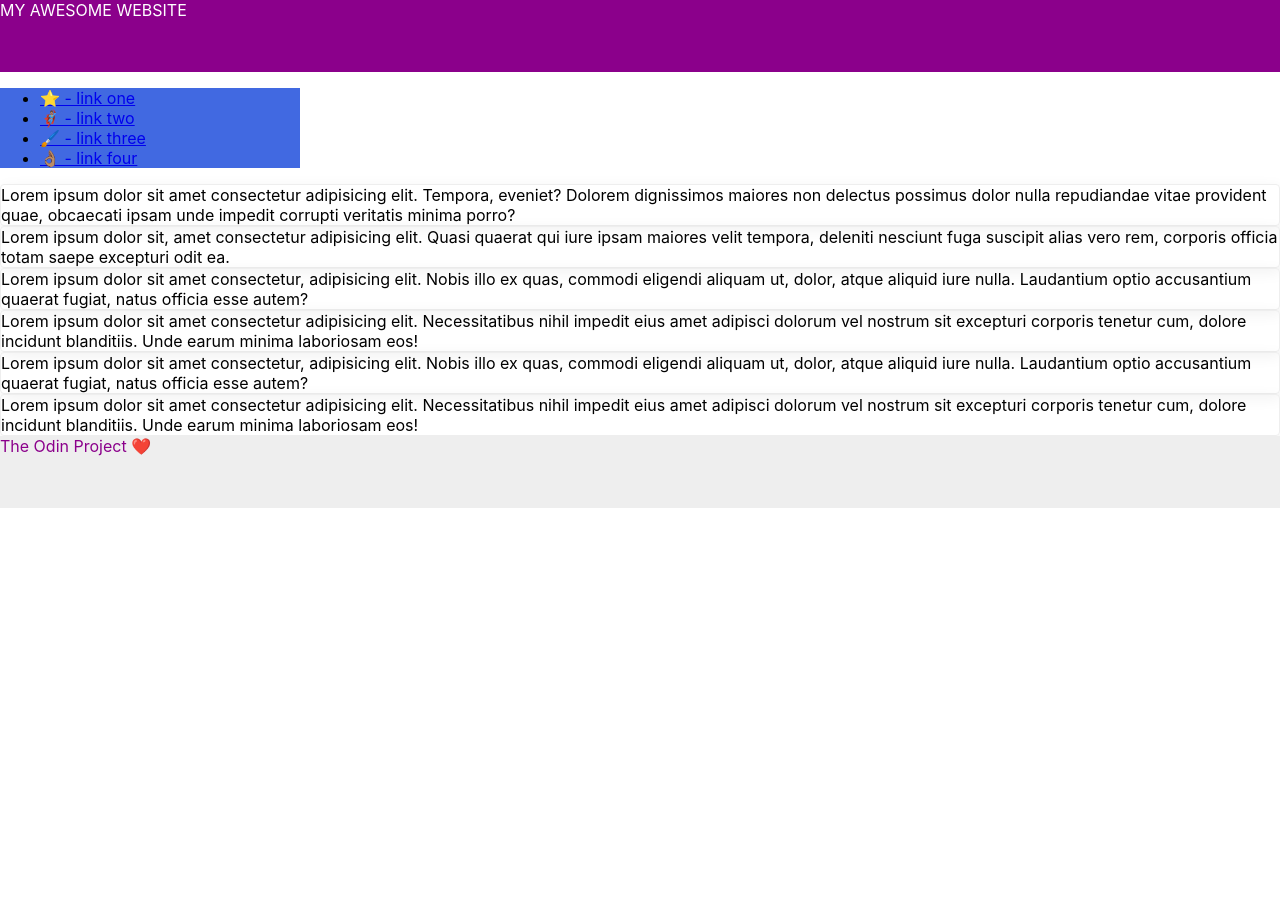
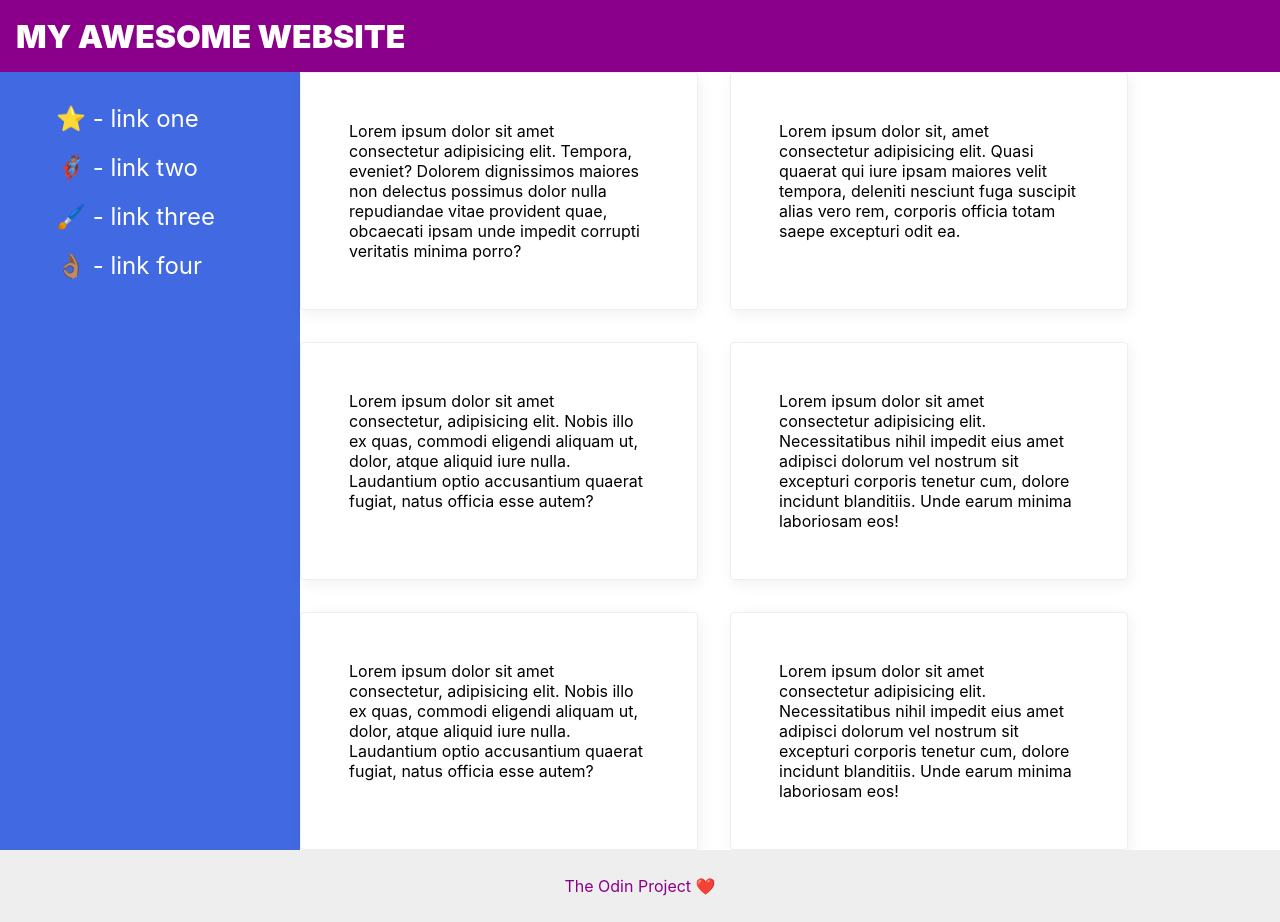
Before and after one commit to Sxrxndipity/TheOdinProject, a plain HTML site: page css-exercises/foundations/flex/07-flex-layout-2/index.html in a window 1280 px wide. Before the commit the page ends 800 px from the top, so only its background shows below. Drawn offline with Linux system fonts and the light colour scheme.

Commit message:
finished flex exercices

```diff
--- a/css-exercises/foundations/flex/02-flex-header/style.css
+++ b/css-exercises/foundations/flex/02-flex-header/style.css
@@ -32,3 +32,8 @@ a {
     /* this removes the line under the links */
     text-decoration: none;
 }
+
+ul.right-links {
+    padding-right: 40px;
+    padding-left: 0px;
+}
--- a/css-exercises/foundations/flex/05-flex-modal/style.css
+++ b/css-exercises/foundations/flex/05-flex-modal/style.css
@@ -20,6 +20,9 @@ body {
     width: 480px;
     border-radius: 10px;
     box-shadow: 2px 4px 16px rgba(0,0,0,.2);
+    padding: 16px;
+    gap: 16px;
+    display: flex;
 }
 
 .icon {
@@ -33,6 +36,7 @@ body {
     display: flex;
     align-items: center;
     justify-content: center;
+    flex-shrink: 0;
 }
 
 .close-button {
@@ -67,3 +71,16 @@ button.cancel {
     border: 1px solid #ddd;
     color: royalblue;
 }
+
+.header {
+    justify-content: space-between;
+    align-items: center;
+    display: flex;
+    font-weight: 800;
+    font-size: 20px;
+    margin-bottom: 8px;
+}
+
+.text {
+    margin-bottom: 20px;
+}
--- a/css-exercises/foundations/flex/06-flex-layout/style.css
+++ b/css-exercises/foundations/flex/06-flex-layout/style.css
@@ -5,6 +5,10 @@ body {
     margin: 0;
     overflow: hidden;
     font-family: Roboto, sans-serif;
+    display: flex;
+    flex-direction: column;
+    justify-content: space-between;
+    align-items: stretch;
 }
 
 img {
@@ -16,6 +20,7 @@ button {
     border: none;
     border-radius: 8px;
     background: #eee;
+    padding: 8px 16px;
 }
 
 input {
@@ -24,3 +29,34 @@ input {
     padding: 8px 24px;
     width: 400px;
 }
+
+.footer,
+.header {
+    display: flex;
+    justify-content: space-between;
+    padding: 20px;
+}
+
+.content {
+    display: flex;
+    justify-content: center;
+    flex-direction: column;
+    align-items: center;
+}
+
+a {
+    text-decoration: none;
+    color: #666;
+}
+
+ul {
+    list-style-type: none;
+    display: flex;
+    margin: 0;
+    padding: 0;
+    gap: 20px;
+}
+
+.footer {
+  background: #eee;
+}
--- a/css-exercises/foundations/flex/07-flex-layout-2/index.html
+++ b/css-exercises/foundations/flex/07-flex-layout-2/index.html
@@ -12,6 +12,7 @@
             MY AWESOME WEBSITE
         </div>
 
+        <div class="c1">
             <div class="sidebar">
                 <ul>
                     <li><a href="#">⭐ - link one</a></li>
@@ -20,13 +21,16 @@
                     <li><a href="#">👌🏽 - link four</a></li>
                 </ul>
             </div>
-
+            <div class="c2">
                 <div class="card">Lorem ipsum dolor sit amet consectetur adipisicing elit. Tempora, eveniet? Dolorem dignissimos maiores non delectus possimus dolor nulla repudiandae vitae provident quae, obcaecati ipsam unde impedit corrupti veritatis minima porro?</div>
                 <div class="card">Lorem ipsum dolor sit, amet consectetur adipisicing elit. Quasi quaerat qui iure ipsam maiores velit tempora, deleniti nesciunt fuga suscipit alias vero rem, corporis officia totam saepe excepturi odit ea.</div>
                 <div class="card">Lorem ipsum dolor sit amet consectetur, adipisicing elit. Nobis illo ex quas, commodi eligendi aliquam ut, dolor, atque aliquid iure nulla. Laudantium optio accusantium quaerat fugiat, natus officia esse autem?</div>
                 <div class="card">Lorem ipsum dolor sit amet consectetur adipisicing elit. Necessitatibus nihil impedit eius amet adipisci dolorum vel nostrum sit excepturi corporis tenetur cum, dolore incidunt blanditiis. Unde earum minima laboriosam eos!</div>
                 <div class="card">Lorem ipsum dolor sit amet consectetur, adipisicing elit. Nobis illo ex quas, commodi eligendi aliquam ut, dolor, atque aliquid iure nulla. Laudantium optio accusantium quaerat fugiat, natus officia esse autem?</div>
                 <div class="card">Lorem ipsum dolor sit amet consectetur adipisicing elit. Necessitatibus nihil impedit eius amet adipisci dolorum vel nostrum sit excepturi corporis tenetur cum, dolore incidunt blanditiis. Unde earum minima laboriosam eos!</div>
+            </div>
+
+        </div>
 
         <div class="footer">
             The Odin Project ❤️
--- a/css-exercises/foundations/flex/07-flex-layout-2/style.css
+++ b/css-exercises/foundations/flex/07-flex-layout-2/style.css
@@ -2,28 +2,67 @@ body {
     font-family: -apple-system, BlinkMacSystemFont, 'Segoe UI', Roboto, Oxygen, Ubuntu, Cantarell, 'Open Sans', 'Helvetica Neue', sans-serif;
     margin: 0;
     min-height: 100vh;
+    display: flex;
+    flex-direction: column;
 }
 
 .header {
     height: 72px;
     background: darkmagenta;
     color: white;
+    display: flex;
+    padding: 0 16px;
+    align-items: center;
+    font-weight: 900;
+    font-size: 32px;
 }
 
+.c1 {
+    display: flex;
+    flex: 1;
+}
+
+.c2 {
+    display: flex;
+    flex: 1;
+    flex-wrap: wrap;
+    gap: 32px;
+}
 .footer {
     height: 72px;
     background: #eee;
     color: darkmagenta;
+    display: flex;
+    align-items: center;
+    justify-content: center;
 }
 
 .sidebar {
     width: 300px;
     background: royalblue;
     box-sizing: border-box;
+    flex-shrink: 0;
+    padding: 16px;
 }
 
 .card {
     border: 1px solid #eee;
     box-shadow: 2px 4px 16px rgba(0,0,0,.06);
     border-radius: 4px;
+    padding: 48px;
+    width: 300px;
 }
+
+a {
+    text-decoration: none;
+    color: white;
+    font-size: 24px;
+}
+
+ul {
+    list-style-type: none;
+}
+
+li {
+  margin-bottom: 20px;
+}
```
Also changed, not shown: css-exercises/foundations/flex/05-flex-modal/index.html (+4 -1 lines), css-exercises/foundations/flex/06-flex-layout/solution/solution.css (line endings or trailing spaces), 1 other file. Lines whose indentation alone changed are shown as unchanged.
